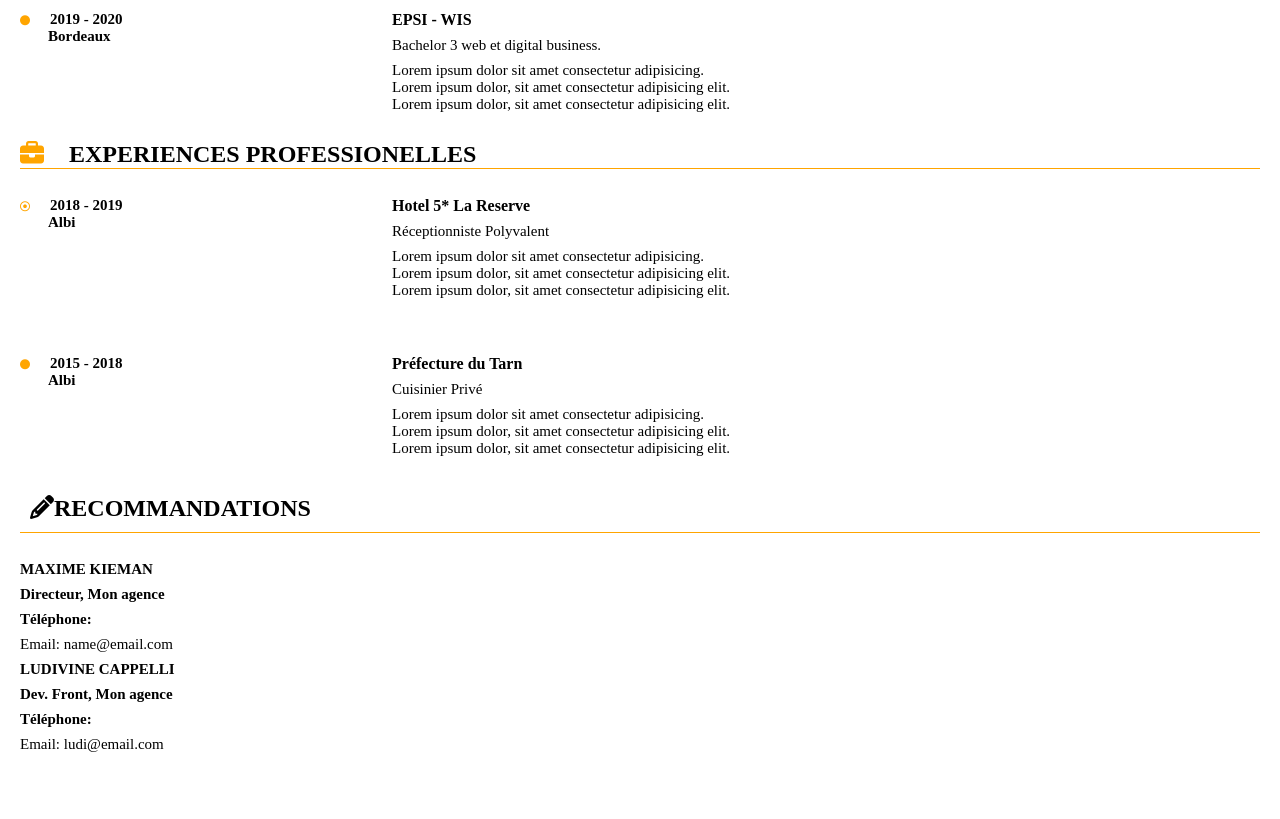
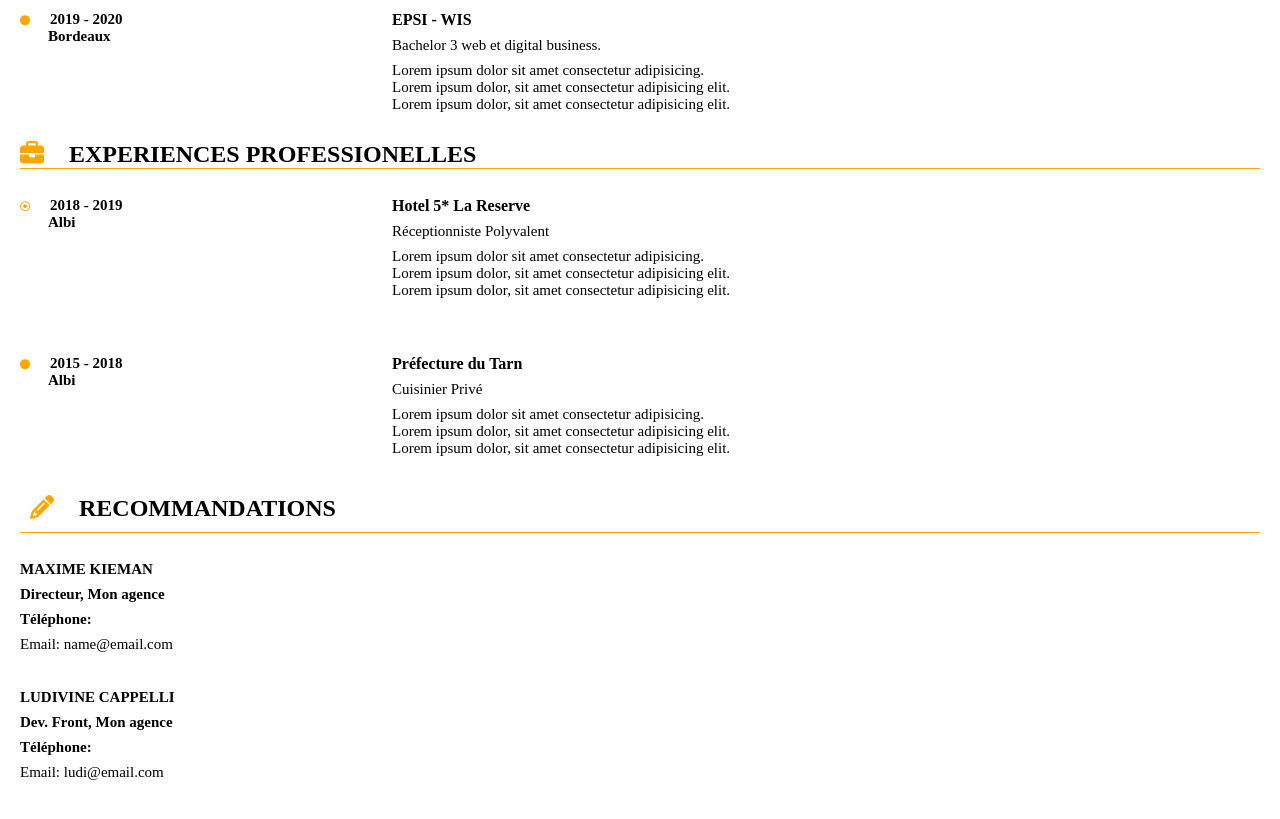
Before and after one commit to LudovicGendre/Project_2_OpenClassrooms_CV, a plain HTML site: page index.html in a window 1280 px wide. Shown: the part 698-1517 px from the top of the page. Before the commit the page ends 1479 px from the top, so only its background shows below. Drawn offline with Linux system fonts and the light colour scheme.

Commit message:
Update styles.css

```diff
--- a/css/styles.css
+++ b/css/styles.css
@@ -128,3 +128,12 @@ padding: 30px;
     padding: 10px;
     margin: 0 20px;
 }
+
+.recommendation i{
+    color: orange;
+    margin-right: 25px;
+}
+
+.recommendation .recommendation-plus{
+    padding-bottom: 20px;
+}
```
